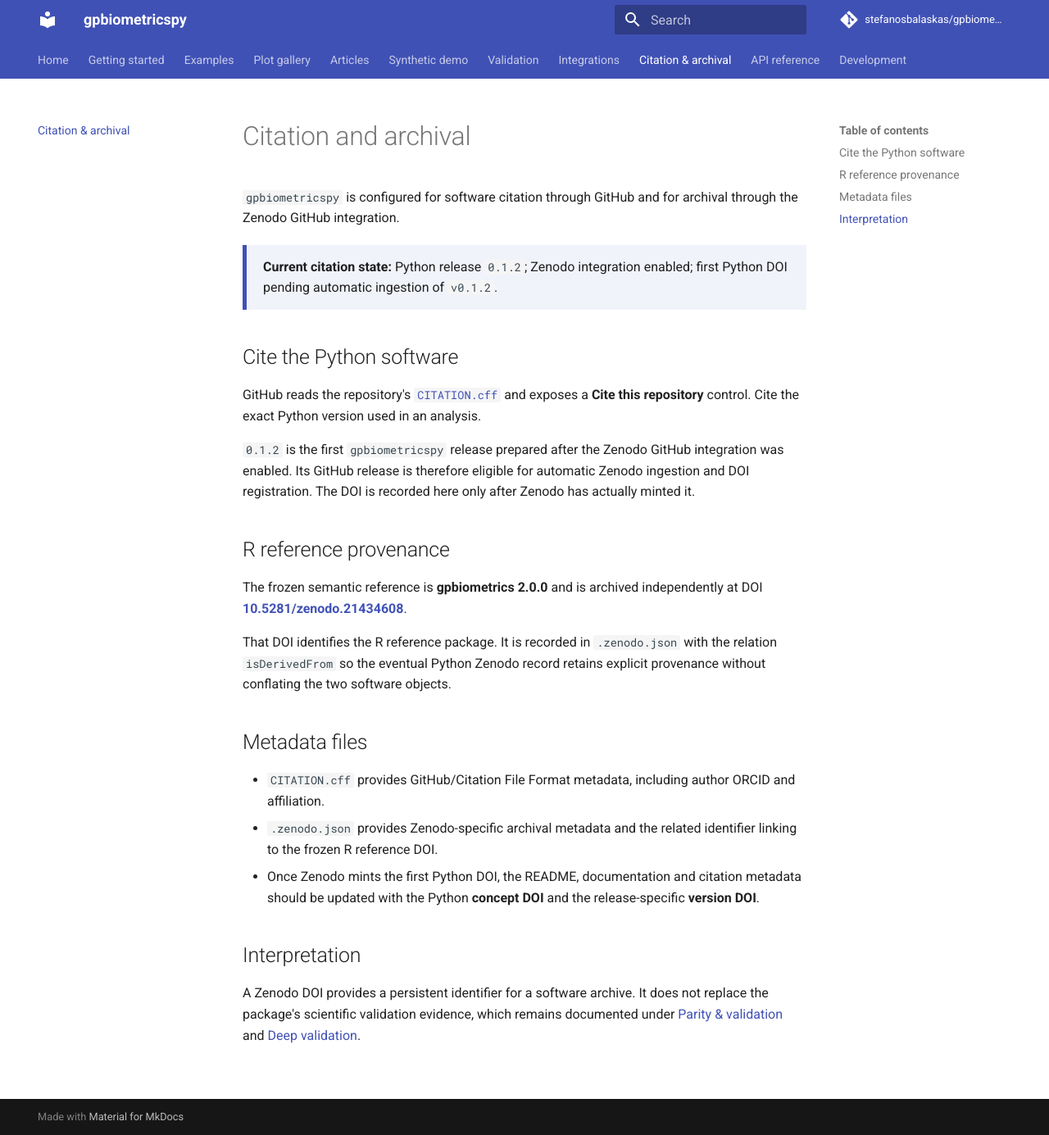
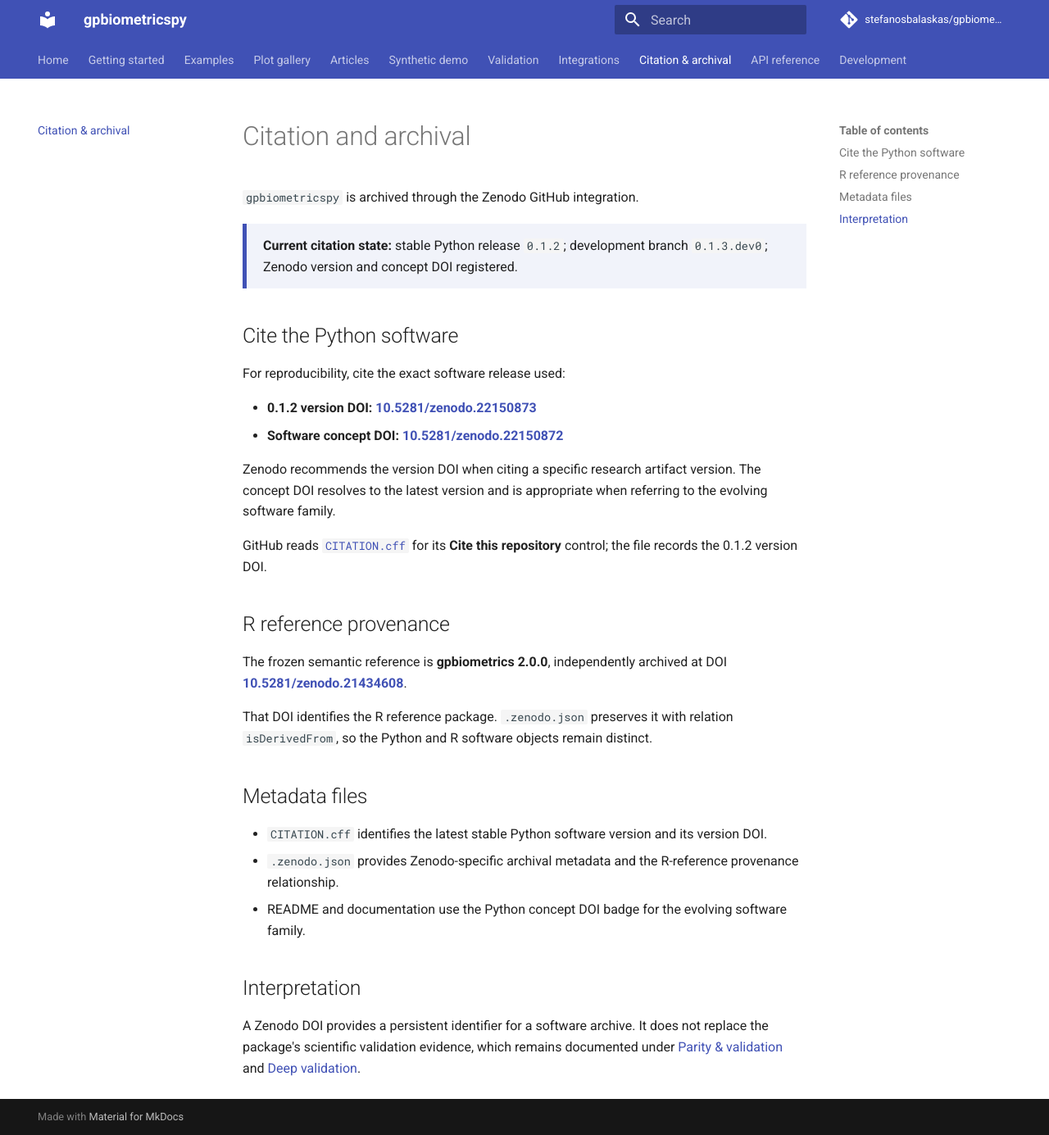
Before and after one commit to stefanosbalaskas/gpbiometricspy, an MkDocs documentation site: the page built from docs/citation.md, in a window 1280 px wide and 1385 px high. Shown: the whole window at 82% size. Built offline with MkDocs 1.6.1 and Material for MkDocs 9.7.7, drawn with Linux system fonts in a browser that asks for light colours; comment, search, counter and statistics services are not loaded.

Commit message:
Record gpbiometricspy 0.1.2 Zenodo DOI

```diff
--- a/docs/citation.md
+++ b/docs/citation.md
@@ -1,28 +1,33 @@
 # Citation and archival
 
-`gpbiometricspy` is configured for software citation through GitHub and for archival through the Zenodo GitHub integration.
+`gpbiometricspy` is archived through the Zenodo GitHub integration.
 
 <div class="gp-version-note">
-<strong>Current citation state:</strong> Python release <code>0.1.2</code>; Zenodo integration enabled; first Python DOI pending automatic ingestion of <code>v0.1.2</code>.
+<strong>Current citation state:</strong> stable Python release <code>0.1.2</code>; development branch <code>0.1.3.dev0</code>; Zenodo version and concept DOI registered.
 </div>
 
 ## Cite the Python software
 
-GitHub reads the repository's [`CITATION.cff`](https://github.com/stefanosbalaskas/gpbiometricspy/blob/main/CITATION.cff) and exposes a **Cite this repository** control. Cite the exact Python version used in an analysis.
+For reproducibility, cite the exact software release used:
 
-`0.1.2` is the first `gpbiometricspy` release prepared after the Zenodo GitHub integration was enabled. Its GitHub release is therefore eligible for automatic Zenodo ingestion and DOI registration. The DOI is recorded here only after Zenodo has actually minted it.
+- **0.1.2 version DOI:** **[10.5281/zenodo.22150873](https://doi.org/10.5281/zenodo.22150873)**
+- **Software concept DOI:** **[10.5281/zenodo.22150872](https://doi.org/10.5281/zenodo.22150872)**
+
+Zenodo recommends the version DOI when citing a specific research artifact version. The concept DOI resolves to the latest version and is appropriate when referring to the evolving software family.
+
+GitHub reads [`CITATION.cff`](https://github.com/stefanosbalaskas/gpbiometricspy/blob/main/CITATION.cff) for its **Cite this repository** control; the file records the 0.1.2 version DOI.
 
 ## R reference provenance
 
-The frozen semantic reference is **gpbiometrics 2.0.0** and is archived independently at DOI **[10.5281/zenodo.21434608](https://doi.org/10.5281/zenodo.21434608)**.
+The frozen semantic reference is **gpbiometrics 2.0.0**, independently archived at DOI **[10.5281/zenodo.21434608](https://doi.org/10.5281/zenodo.21434608)**.
 
-That DOI identifies the R reference package. It is recorded in `.zenodo.json` with the relation `isDerivedFrom` so the eventual Python Zenodo record retains explicit provenance without conflating the two software objects.
+That DOI identifies the R reference package. `.zenodo.json` preserves it with relation `isDerivedFrom`, so the Python and R software objects remain distinct.
 
 ## Metadata files
 
-- `CITATION.cff` provides GitHub/Citation File Format metadata, including author ORCID and affiliation.
-- `.zenodo.json` provides Zenodo-specific archival metadata and the related identifier linking to the frozen R reference DOI.
-- Once Zenodo mints the first Python DOI, the README, documentation and citation metadata should be updated with the Python **concept DOI** and the release-specific **version DOI**.
+- `CITATION.cff` identifies the latest stable Python software version and its version DOI.
+- `.zenodo.json` provides Zenodo-specific archival metadata and the R-reference provenance relationship.
+- README and documentation use the Python concept DOI badge for the evolving software family.
 
 ## Interpretation
 
--- a/pyproject.toml
+++ b/pyproject.toml
@@ -4,7 +4,7 @@
 
 [project]
 name = "gpbiometricspy"
-version = "0.1.2"
+version = "0.1.3.dev0"
 description = "Python port of gpbiometrics 2.0.0 for Gazepoint biometric workflows"
 readme = "README.md"
 license = "MIT"
@@ -70,6 +70,8 @@
 Documentation = "https://stefanosbalaskas.github.io/gpbiometricspy/"
 RReference = "https://stefanosbalaskas.github.io/gpbiometrics/"
 RReferenceDOI = "https://doi.org/10.5281/zenodo.21434608"
+DOI = "https://doi.org/10.5281/zenodo.22150872"
+VersionDOI = "https://doi.org/10.5281/zenodo.22150873"
 Issues = "https://github.com/stefanosbalaskas/gpbiometricspy/issues"
 PyPI = "https://pypi.org/project/gpbiometricspy/"
 
--- a/src/gpbiometricspy/__init__.py
+++ b/src/gpbiometricspy/__init__.py
@@ -272,7 +272,7 @@
 for _name in PENDING_EXPORTS:
     globals()[_name] = _placeholder(_name)
 
-__version__ = "0.1.2"
+__version__ = "0.1.3.dev0"
 __all__ = [*R_EXPORTS, "R_EXPORTS", "IMPLEMENTED_EXPORTS", "PENDING_EXPORTS", "ParityNotImplementedError", "ReportText", "kiosk_demo_files", "kiosk_demo_overview", "kiosk_demo_path", "kiosk_demo_trial_design", "load_kiosk_demo"]
 
 # Python-native convenience helpers; intentionally not members of the frozen R_EXPORTS contract.
```
Also changed, not shown: CHANGELOG.md (+6 -0 lines), README.md (+12 -17 lines), RELEASE_CHECKLIST.md (+5 -5 lines), ROADMAP.md (+1 -1 lines), VALIDATION.md (+9 -0 lines), docs/index.md (+1 -1 lines), docs/plot-gallery.md (+1 -1 lines), .zenodo.json, docs/assets/generated/manifest.json, 8 other files.
